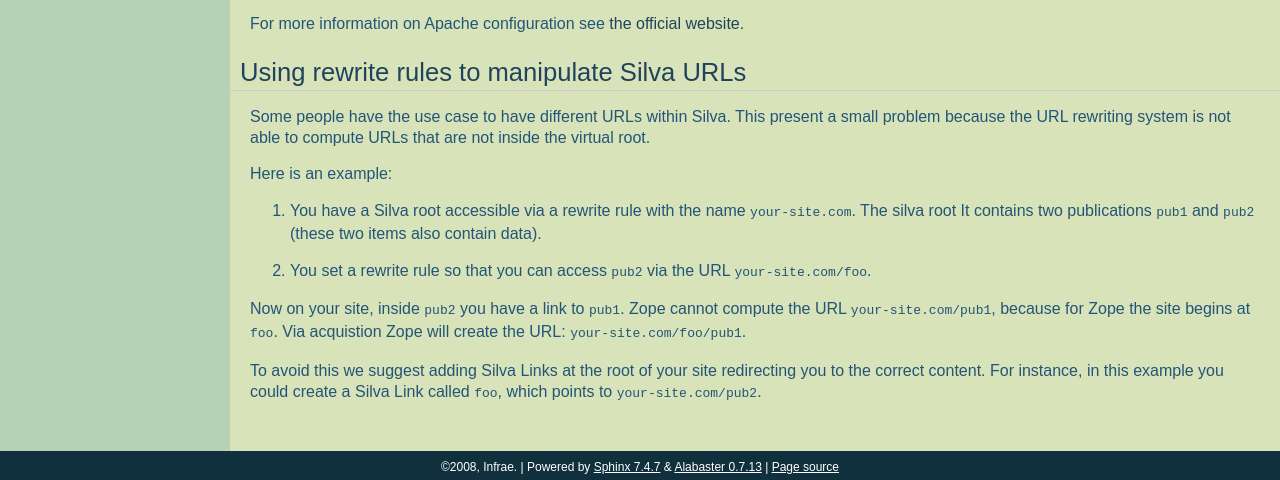
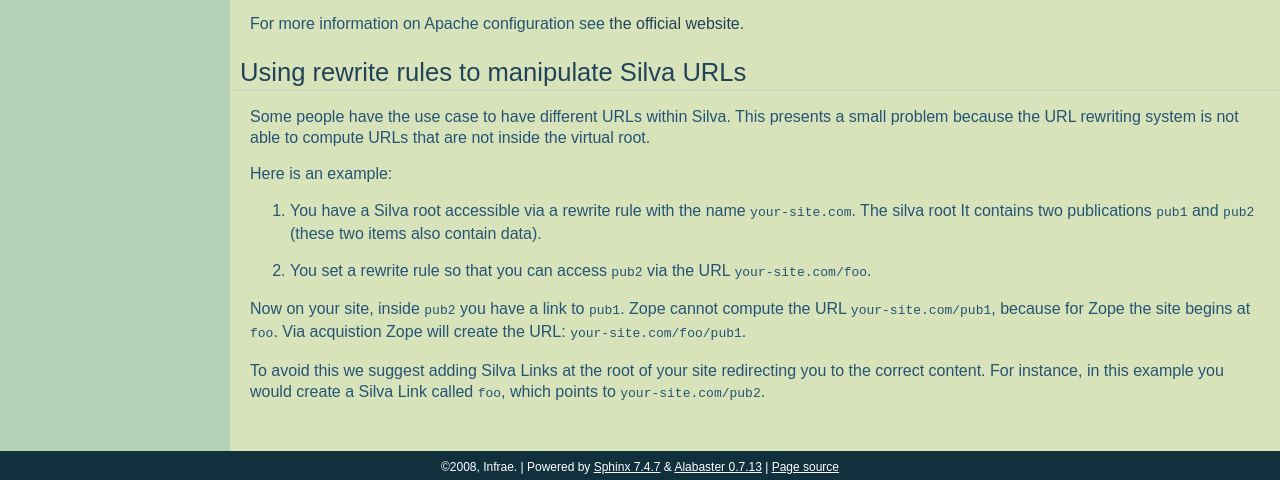
Before and after one commit to silvacms/documentation, a Sphinx documentation site: the page built from source/silva/apache.rst, in a window 1280 px wide. Shown: the part 656-1136 px from the top of the page. Built offline with Sphinx 7.4.7, drawn with Linux system fonts in a browser that asks for light colours; pages that are not in the unit, such as notebooks, are missing from menus.

Commit message:
- Edit text

```diff
--- a/source/silva/apache.rst
+++ b/source/silva/apache.rst
@@ -51,7 +51,7 @@ Using rewrite rules to manipulate Silva URLs
 --------------------------------------------
 
 Some people have the use case to have different URLs within
-Silva. This present a small problem because the URL rewriting system
+Silva. This presents a small problem because the URL rewriting system
 is not able to compute URLs that are not inside the virtual root.
 
 Here is an example:
@@ -70,5 +70,5 @@ site begins at ``foo``. Via acquistion Zope will create the URL:
 
 To avoid this we suggest adding Silva Links at the root of your site
 redirecting you to the correct content. For instance, in this example
-you could create a Silva Link called ``foo``, which points to
+you would create a Silva Link called ``foo``, which points to
 ``your-site.com/pub2``.
```
